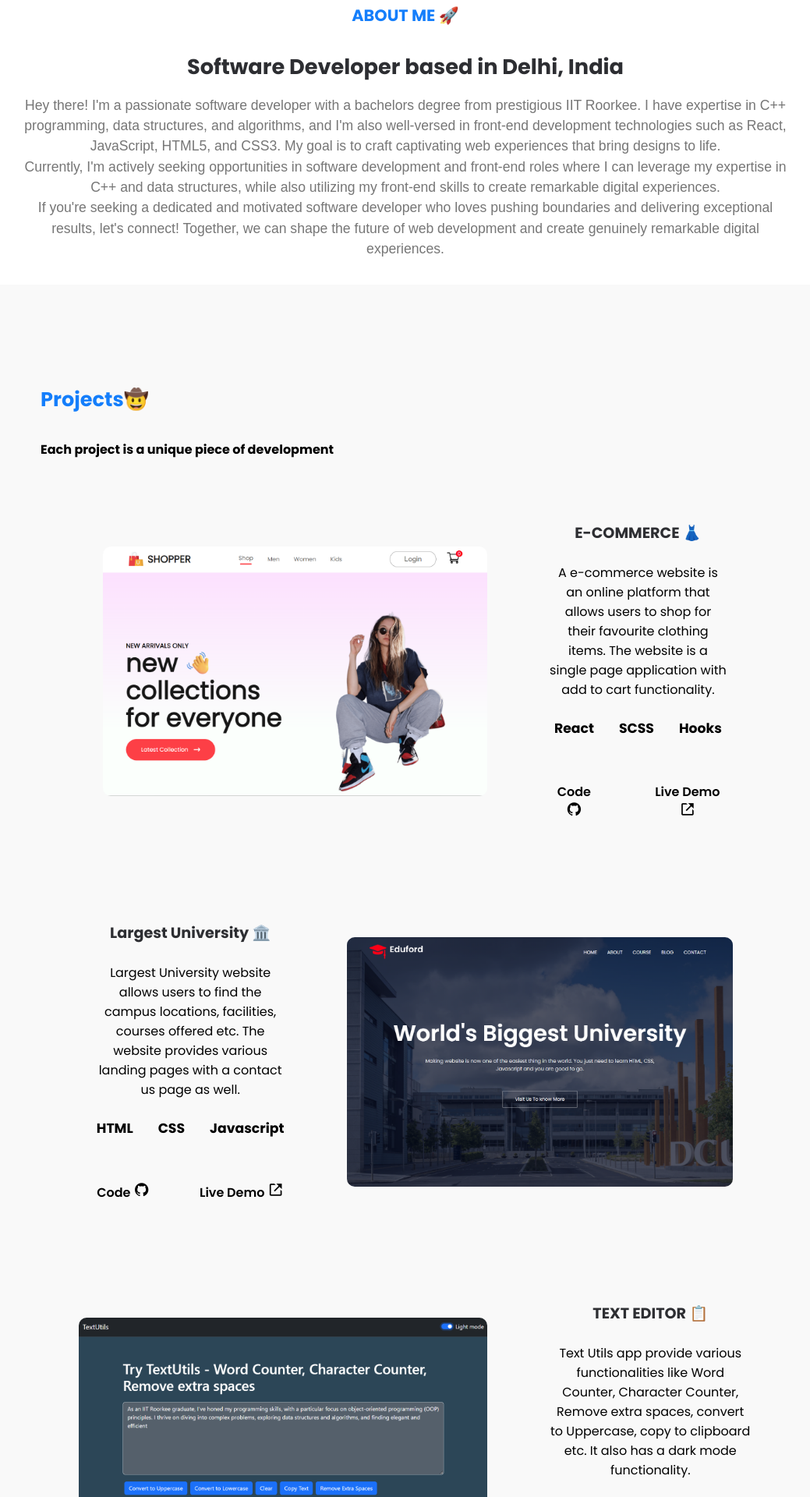
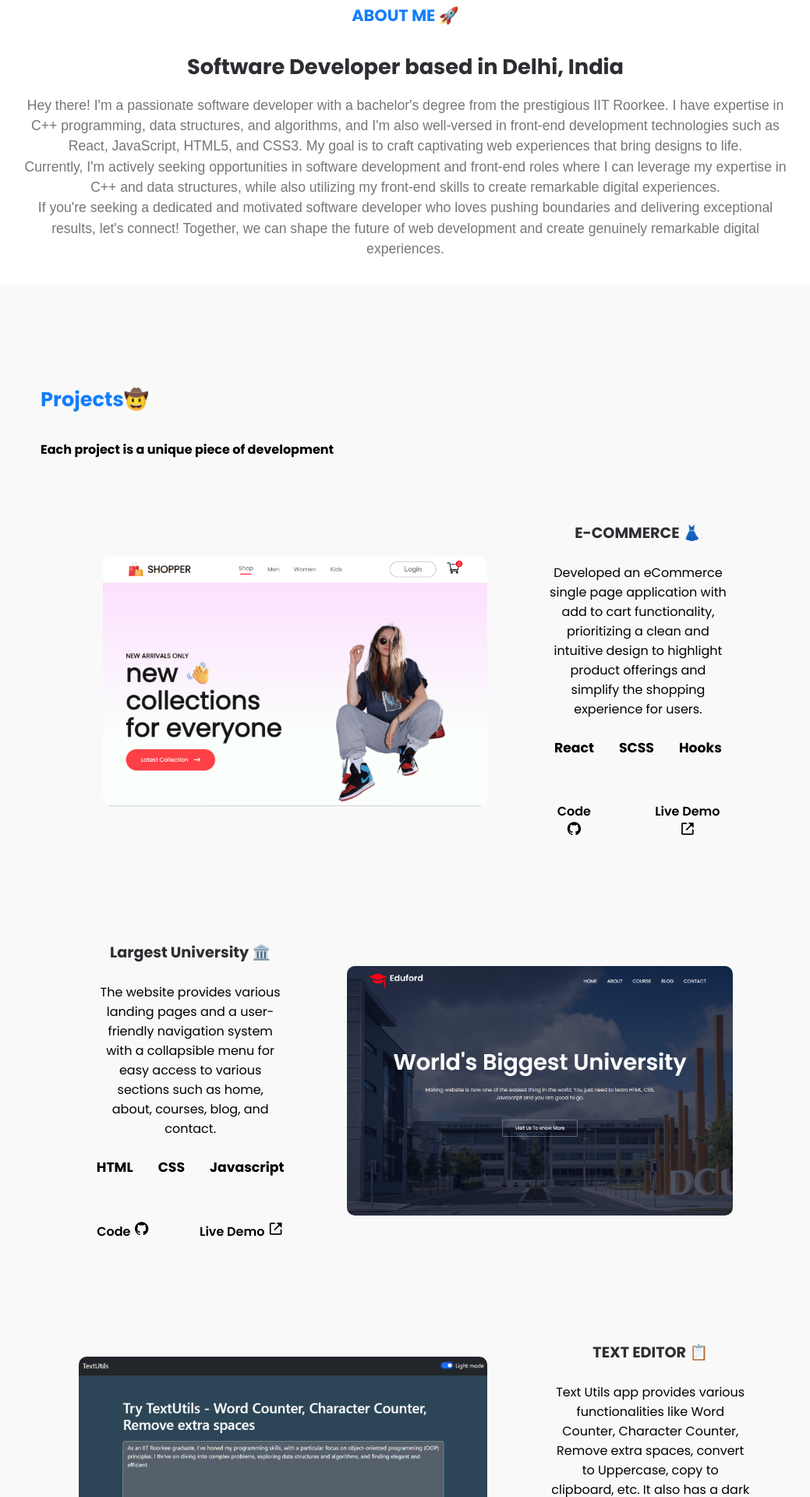
Before and after one commit to Dhruv707/portfolio, a React (Create React App) app: page / in a window 1280 px wide. Shown: the part 1080-3000 px from the top of the page at 78% size, without its empty margins (108-1147 px from the left). Built offline with nearby package versions, Linux system fonts and the light colour scheme.

Commit message:
deleted header

```diff
--- a/src/Sections/About/About.jsx
+++ b/src/Sections/About/About.jsx
@@ -28,8 +28,8 @@ function About() {
             <h3>About me 🚀</h3>
             <h4>Software Developer based in Delhi, India </h4>
             <p>
-              Hey there! I'm a passionate software developer with a bachelors
-              degree from prestigious IIT Roorkee. I have expertise in C++
+              Hey there! I'm a passionate software developer with a bachelor's
+              degree from the prestigious IIT Roorkee. I have expertise in C++
               programming, data structures, and algorithms, and I'm also
               well-versed in front-end development technologies such as React,
               JavaScript, HTML5, and CSS3. My goal is to craft captivating web
--- a/src/Sections/Projects/Projects.jsx
+++ b/src/Sections/Projects/Projects.jsx
@@ -16,9 +16,10 @@ function Projects() {
             <div className="ecommerce-text">
               <h4>E-COMMERCE 👗</h4>
               <p>
-                A e-commerce website is an online platform that allows users to
-                shop for their favourite clothing items. The website is a single
-                page application with add to cart functionality.
+                Developed an eCommerce single page application with add to cart
+                functionality, prioritizing a clean and intuitive design to
+                highlight product offerings and simplify the shopping experience
+                for users.
               </p>
               <span class="platforms">
                 <h5>React</h5>
@@ -47,9 +48,10 @@ function Projects() {
             <div className="ecommerce-text">
               <h4>Largest University 🏛️</h4>
               <p>
-                Largest University website allows users to find the campus
-                locations, facilities, courses offered etc. The website provides
-                various landing pages with a contact us page as well.
+                The website provides various landing pages and a user-friendly
+                navigation system with a collapsible menu for easy access to
+                various sections such as home, about, courses, blog, and
+                contact.
               </p>
               <span class="platforms">
                 <h5>HTML</h5>
@@ -80,9 +82,9 @@ function Projects() {
             <div className="ecommerce-text">
               <h4>TEXT EDITOR 📋</h4>
               <p>
-                Text Utils app provide various functionalities like Word
+                Text Utils app provides various functionalities like Word
                 Counter, Character Counter, Remove extra spaces, convert to
-                Uppercase, copy to clipboard etc. It also has a dark mode
+                Uppercase, copy to clipboard, etc. It also has a dark mode
                 functionality.
               </p>
               <span class="platforms">
```
Also changed, not shown: src/Sections/Header/Header.jsx (deleted, +0 -31 lines), src/Sections/Header/Header.css (deleted).
